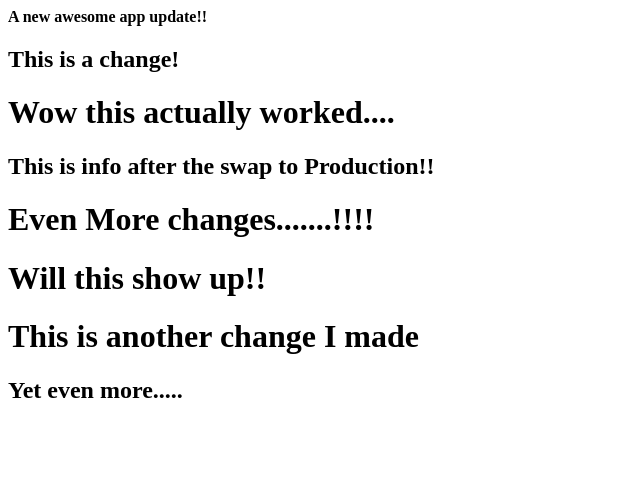
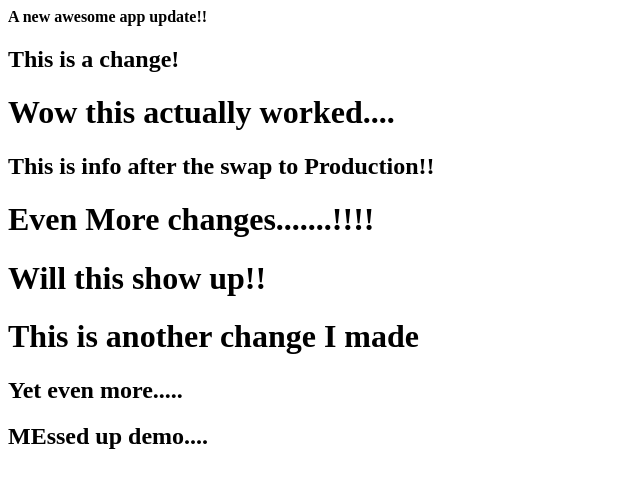
Before and after one commit to jwkidd3/slots, a plain HTML site: page index.html in a window 1280 px wide. Shown: the whole page, without its empty margins (0-640 px from the left). Drawn offline with Linux system fonts and the light colour scheme.

Commit message:
Update index.html

```diff
--- a/index.html
+++ b/index.html
@@ -9,3 +9,5 @@
 <h1>This is another change I made</h1>
 
 <h2>Yet even more.....</h2>
+
+<h2>MEssed up demo....</h2>
```
